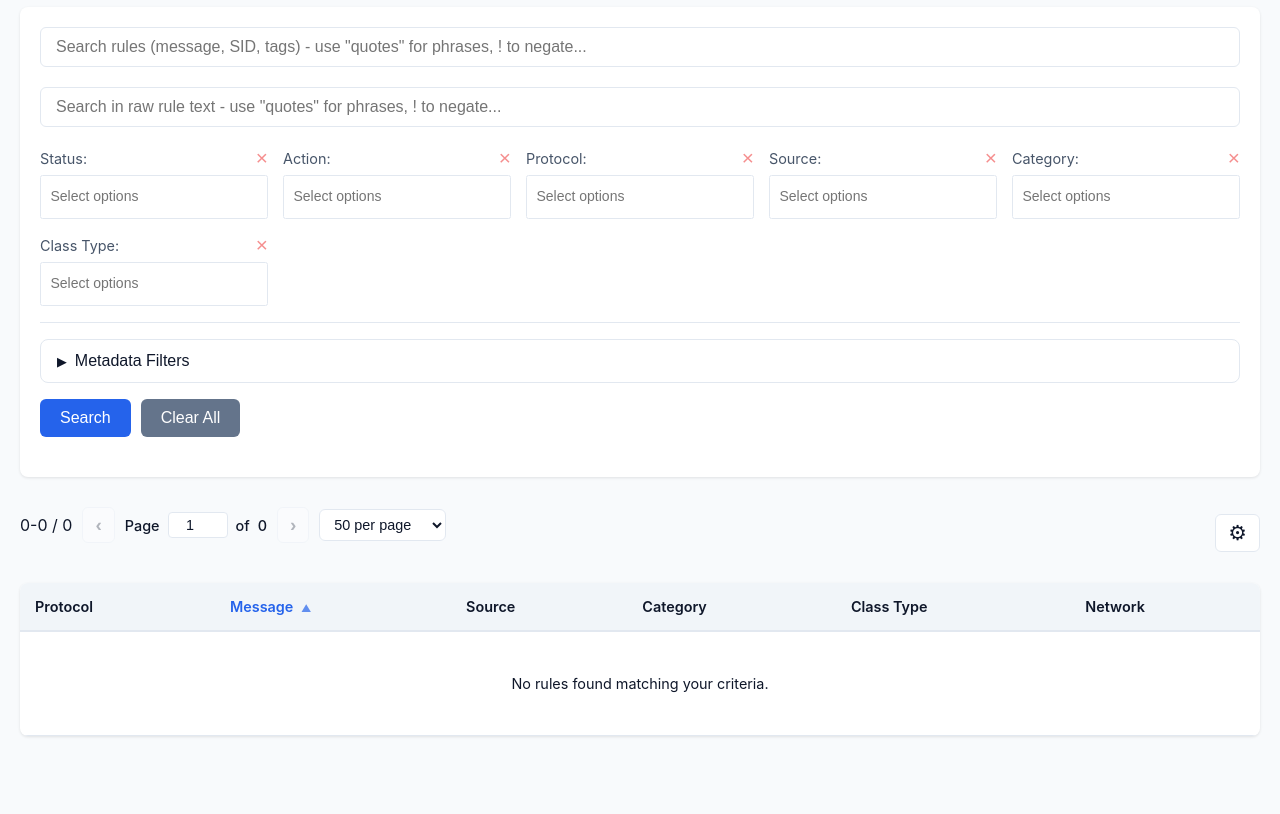
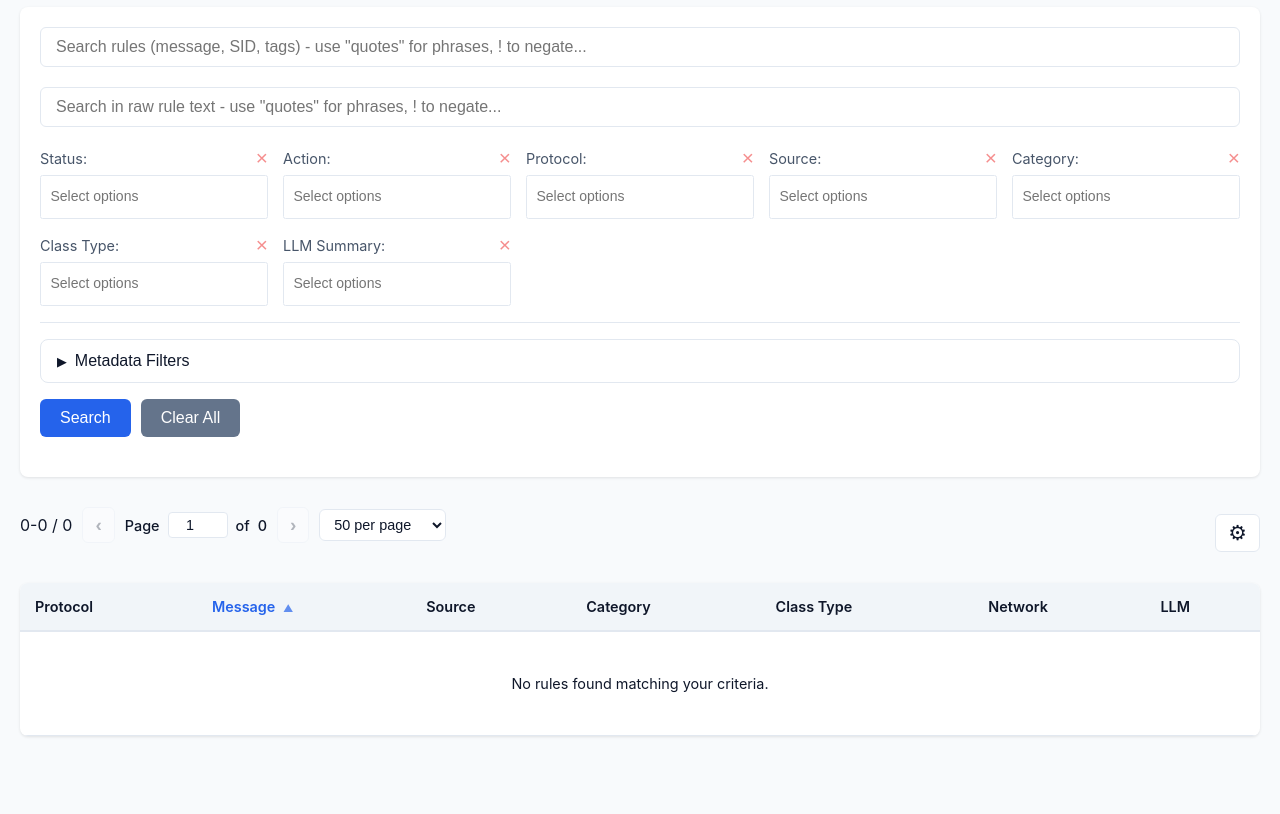
Before and after one commit to Schwaggot/suricata-rule-browser, a FastAPI app: page / in a window 1280 px wide. Shown: the part 272-1086 px from the top of the page. Run offline with FastAPI, Linux system fonts and the light colour scheme; data that the repository does not hold is empty; some libraries are stand-ins or nearby versions.

Commit message:
First version of support for LLM explanations

```diff
--- a/app/models/rule.py
+++ b/app/models/rule.py
@@ -52,6 +52,12 @@ class SuricataRule(BaseModel):
     # Category tracking (extracted from message prefix like "ET MALWARE", "ET INFO")
     category: Optional[str] = Field(None, description="Rule category (e.g., 'MALWARE', 'INFO', 'EXPLOIT')")
 
+    # LLM Summary from ids-docs.json
+    llm_summary: Optional[str] = Field(None, description="LLM-generated markdown summary from ids-docs.json")
+    llm_summary_available: bool = Field(False, description="Whether an LLM summary is available for this rule")
+    llm_summary_rev: Optional[int] = Field(None, description="Revision number from the documentation")
+    llm_summary_rev_mismatch: bool = Field(False, description="True if rule revision differs from docs revision")
+
     class Config:
         json_schema_extra = {
             "example": {
--- a/app/static/js/app.js
+++ b/app/static/js/app.js
@@ -42,7 +42,8 @@ let visibleColumns = {
     category: true,
     classtype: true,
     network: true,
-    revision: false
+    revision: false,
+    llm: true
 };
 
 // Initialize the application
@@ -240,7 +241,8 @@ function initializeChoices() {
         'source-filter',
         'category-filter',
         'classtype-filter',
-        'enabled-filter'
+        'enabled-filter',
+        'llm-filter'
     ];
 
     filterIds.forEach(id => {
@@ -372,6 +374,7 @@ function initializeEventListeners() {
     document.getElementById('category-filter').addEventListener('change', handleFilterChange);
     document.getElementById('classtype-filter').addEventListener('change', handleFilterChange);
     document.getElementById('enabled-filter').addEventListener('change', handleFilterChange);
+    document.getElementById('llm-filter').addEventListener('change', handleFilterChange);
 
     // Pagination - Top
     document.getElementById('prev-page-top').addEventListener('click', () => changePage(-1));
@@ -419,6 +422,7 @@ async function loadStats() {
         populateSourceFilter(data.sources);
         populateCategoryFilter(data.categories);
         populateEnabledFilter(data.enabled_status);
+        populateLlmFilter(data.llm_status);
 
         // Populate dynamic metadata filters
         if (data.metadata) {
@@ -526,6 +530,22 @@ function populateEnabledFilter(enabledStatus) {
 
     if (choicesInstances['enabled-filter']) {
         choicesInstances['enabled-filter'].setChoices(choices, 'value', 'label', true);
+    }
+}
+
+// Populate LLM filter
+function populateLlmFilter(llmStatus) {
+    if (!llmStatus || Object.keys(llmStatus).length === 0) {
+        return;
+    }
+
+    const choices = [
+        { value: 'true', label: `Available (${llmStatus['true'] || 0})` },
+        { value: 'false', label: `Not Available (${llmStatus['false'] || 0})` }
+    ];
+
+    if (choicesInstances['llm-filter']) {
+        choicesInstances['llm-filter'].setChoices(choices, 'value', 'label', true);
     }
 }
 
@@ -802,6 +822,11 @@ function buildQueryParams() {
         enabled.forEach(val => params.append('enabled', val));
     }
 
+    const llm = choicesInstances['llm-filter']?.getValue(true);
+    if (llm && llm.length > 0) {
+        llm.forEach(val => params.append('llm_summary', val));
+    }
+
     // Add dynamic metadata filters
     Object.keys(choicesInstances).forEach(key => {
         if (key.startsWith('metadata-')) {
@@ -976,6 +1001,21 @@ function createRuleRow(rule) {
     // Revision column
     row.appendChild(createCell(rule.rev));
 
+    // LLM Summary column
+    const llmCell = document.createElement('td');
+    llmCell.className = 'llm-cell';
+    llmCell.style.textAlign = 'center';
+    if (rule.llm_summary_available) {
+        llmCell.textContent = '📖';
+        llmCell.title = 'LLM Summary Available';
+        if (rule.llm_summary_rev_mismatch) {
+            llmCell.title = `LLM Summary Available (rev ${rule.llm_summary_rev}, rule rev ${rule.rev})`;
+        }
+    } else {
+        llmCell.textContent = '-';
+    }
+    row.appendChild(llmCell);
+
     return row;
 }
 
@@ -1038,6 +1078,49 @@ function createTruncatedText(text, maxLength) {
     return container;
 }
 
+// Simple markdown to HTML renderer
+function renderMarkdown(markdown) {
+    if (!markdown) return '';
+
+    let html = markdown;
+
+    // Headers (##, ###)
+    html = html.replace(/^### (.*$)/gim, '<h3>$1</h3>');
+    html = html.replace(/^## (.*$)/gim, '<h2>$1</h2>');
+    html = html.replace(/^# (.*$)/gim, '<h1>$1</h1>');
+
+    // Bold (**text** or __text__)
+    html = html.replace(/\*\*(.*?)\*\*/g, '<strong>$1</strong>');
+    html = html.replace(/__(.*?)__/g, '<strong>$1</strong>');
+
+    // Italic (*text* or _text_)
+    html = html.replace(/\*(.*?)\*/g, '<em>$1</em>');
+    html = html.replace(/_(.*?)_/g, '<em>$1</em>');
+
+    // Links [text](url)
+    html = html.replace(/\[([^\]]+)\]\(([^)]+)\)/g, '<a href="$2" target="_blank">$1</a>');
+
+    // Numbered lists
+    html = html.replace(/^\d+\.\s+(.*)$/gim, '<li>$1</li>');
+
+    // Bullet lists
+    html = html.replace(/^[-*]\s+(.*)$/gim, '<li>$1</li>');
+
+    // Wrap consecutive <li> tags in <ul> or <ol>
+    html = html.replace(/(<li>.*<\/li>\n?)+/g, (match) => {
+        return '<ul>' + match + '</ul>';
+    });
+
+    // Paragraphs (double newlines)
+    html = html.replace(/\n\n/g, '</p><p>');
+    html = '<p>' + html + '</p>';
+
+    // Single line breaks
+    html = html.replace(/\n/g, '<br>');
+
+    return html;
+}
+
 // Show rule detail in modal
 function showRuleDetail(rule) {
     const modal = document.getElementById('rule-modal');
@@ -1067,7 +1150,35 @@ function showRuleDetail(rule) {
                 <div class="detail-value">${rule.rev || 'N/A'}</div>
             </div>
         </div>
+    `;
 
+    // LLM Summary section
+    if (rule.llm_summary_available && rule.llm_summary) {
+        let summaryHtml = `
+            <div class="detail-section" style="background-color: #f8f9fa; border-left: 4px solid #007bff; padding: 1rem; margin: 1rem 0;">
+                <h3 style="margin-top: 0;">📖 LLM Summary</h3>
+        `;
+
+        // Add revision mismatch warning if needed
+        if (rule.llm_summary_rev_mismatch) {
+            summaryHtml += `
+                <div style="background-color: #fff3cd; border: 1px solid #ffc107; padding: 0.5rem; margin-bottom: 1rem; border-radius: 4px;">
+                    ⚠️ <strong>Note:</strong> This summary is for revision ${rule.llm_summary_rev}, but the current rule is revision ${rule.rev}.
+                </div>
+            `;
+        }
+
+        summaryHtml += `
+                <div class="llm-summary-content">
+                    ${renderMarkdown(rule.llm_summary)}
+                </div>
+            </div>
+        `;
+
+        html += summaryHtml;
+    }
+
+    html += `
         <div class="detail-section">
             <h3>Network</h3>
             <div class="detail-grid">
--- a/app/templates/browser.html
+++ b/app/templates/browser.html
@@ -52,6 +52,11 @@
         <div class="filter-group">
             <label for="classtype-filter">Class Type:</label>
             <select id="classtype-filter" multiple></select>
+        </div>
+
+        <div class="filter-group">
+            <label for="llm-filter">LLM Summary:</label>
+            <select id="llm-filter" multiple></select>
         </div>
     </div>
 
@@ -148,6 +153,10 @@
                     <input type="checkbox" data-column="revision">
                     <span>Revision</span>
                 </label>
+                <label class="column-option">
+                    <input type="checkbox" data-column="llm" checked>
+                    <span>LLM</span>
+                </label>
             </div>
         </div>
     </div>
@@ -197,6 +206,10 @@
                         <span class="sort-indicator"></span>
                         <div class="resize-handle"></div>
                     </th>
+                    <th data-column="llm" class="resizable" title="LLM Summary Available">
+                        LLM
+                        <div class="resize-handle"></div>
+                    </th>
                 </tr>
             </thead>
             <tbody id="rules-list"></tbody>
```
Also changed, not shown: app/api/rules.py (+85 -2 lines).
